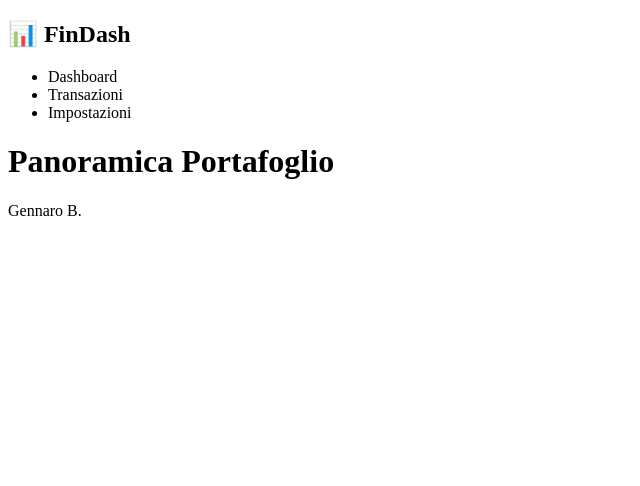
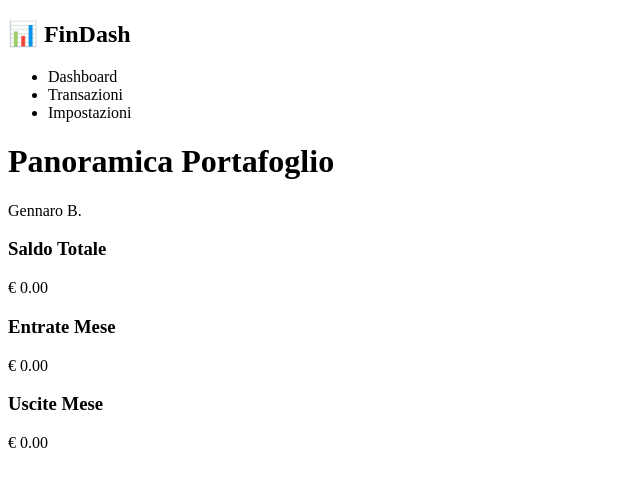
Before and after one commit to GennaroBuonomo/findash, a React (Vite) app: page / in a window 1280 px wide. Shown: the top 486 px of the page, without its empty margins (0-640 px from the left). Built offline with nearby package versions, Linux system fonts and the light colour scheme.

Commit message:
Add statistics section with balance, income, and expense cards

```diff
--- a/src/App.jsx
+++ b/src/App.jsx
@@ -28,6 +28,25 @@ function App() {
         <div className="user-profile">Gennaro B.</div>
       </header>
     </main>
+
+       {/* GRIGLIA DELLE STATISTICHE (Saldo, Entrate, Uscite) */}
+    <section className="stats-container">
+      <div className="stat-card balance">
+        <h3>Saldo Totale</h3>
+        <p className="amount">€ 0.00</p>
+      </div>
+      <div className="stat-card income">
+            <h3>Entrate Mese</h3>
+            <p className="amount">€ 0.00</p>
+          </div>
+          <div className="stat-card expense">
+            <h3>Uscite Mese</h3>
+            <p className="amount">€ 0.00</p>
+          </div>
+    </section>
+
+       {/* GRIGLIA INFERIORE (Grafici e Tabella) */}
+
    </div>
   )
 }
```
